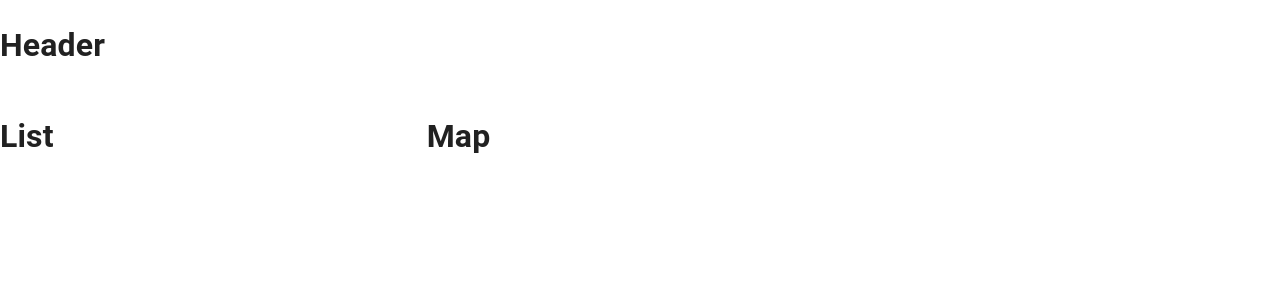
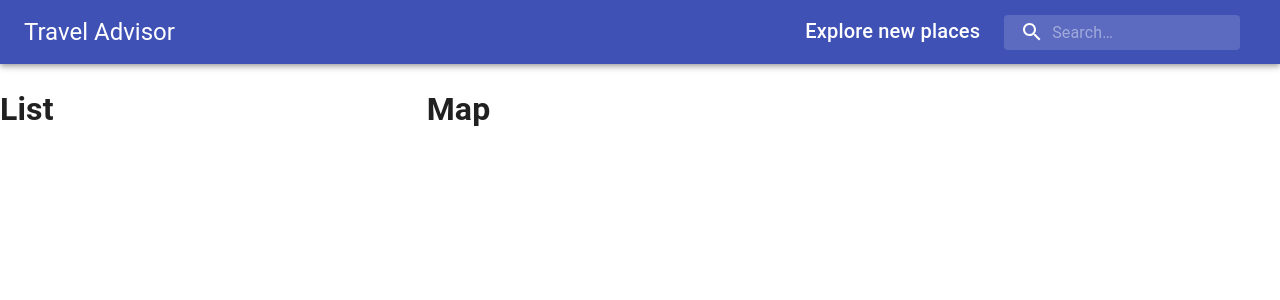
Before and after one commit to Huulamnguyen/travel-advisor-react-material-ui, a React (Create React App) app: page / in a window 1280 px wide. Shown: the top 300 px of the page. Built offline with nearby package versions, Linux system fonts and the light colour scheme.

Commit message:
completed Header component

```diff
--- a/package.json
+++ b/package.json
@@ -5,9 +5,13 @@
   "dependencies": {
     "@emotion/react": "^11.9.0",
     "@emotion/styled": "^11.8.1",
+    "@material-ui/core": "^4.12.4",
+    "@material-ui/icons": "^4.11.3",
+    "@material-ui/styles": "^4.11.5",
     "@mui/icons-material": "^5.6.2",
     "@mui/lab": "^5.0.0-alpha.80",
     "@mui/material": "^5.6.4",
+    "@mui/styles": "^5.7.0",
     "@react-google-maps/api": "^2.10.2",
     "@testing-library/jest-dom": "^5.16.4",
     "@testing-library/react": "^13.2.0",
--- a/src/components/Header/Header.js
+++ b/src/components/Header/Header.js
@@ -1,9 +1,35 @@
 import React from 'react';
+// import { Autocomplete } from '@react-google-maps/api';
+import { AppBar, Toolbar, Typography, InputBase, Box } from '@material-ui/core';
+import SearchIcon from '@material-ui/icons/Search';
+
+import useStyles from './styles.js';
 
 const Header = () => {
-    return (
-        <h1>Header</h1>
-    )
-}
+  const classes = useStyles();
+
+  return (
+    <AppBar position="static">
+      <Toolbar className={classes.toolbar}>
+        <Typography variant="h5" className={classes.title}>
+          Travel Advisor
+        </Typography>
+        <Box display="flex">
+          <Typography variant="h6" className={classes.title}>
+            Explore new places
+          </Typography>
+          {/* <Autocomplete> */}
+            <div className={classes.search}>
+              <div className={classes.searchIcon}>
+                <SearchIcon />
+              </div>
+              <InputBase placeholder="Search…" classes={{ root: classes.inputRoot, input: classes.inputInput }} />
+            </div>
+          {/* </Autocomplete> */}
+        </Box>
+      </Toolbar>
+    </AppBar>
+  );
+};
 
 export default Header;
--- a/src/components/Header/styles.js
+++ b/src/components/Header/styles.js
@@ -0,0 +1,32 @@
+import { alpha, makeStyles } from '@material-ui/core/styles';
+
+export default makeStyles((theme) => ({
+  title: {
+    display: 'none',
+    [theme.breakpoints.up('sm')]: {
+      display: 'block',
+    },
+  },
+  search: {
+    position: 'relative',
+    borderRadius: theme.shape.borderRadius,
+    backgroundColor: alpha(theme.palette.common.white, 0.15),
+    '&:hover': { backgroundColor: alpha(theme.palette.common.white, 0.25) },
+    marginRight: theme.spacing(2),
+    marginLeft: 0,
+    width: '100%',
+    [theme.breakpoints.up('sm')]: { marginLeft: theme.spacing(3), width: 'auto' },
+  },
+  searchIcon: {
+    padding: theme.spacing(0, 2), height: '100%', position: 'absolute', pointerEvents: 'none', display: 'flex', alignItems: 'center', justifyContent: 'center',
+  },
+  inputRoot: {
+    color: 'inherit',
+  },
+  inputInput: {
+    padding: theme.spacing(1, 1, 1, 0), paddingLeft: `calc(1em + ${theme.spacing(4)}px)`, transition: theme.transitions.create('width'), width: '100%', [theme.breakpoints.up('md')]: { width: '20ch' },
+  },
+  toolbar: {
+    display: 'flex', justifyContent: 'space-between',
+  },
+}));
```
Also changed, not shown: 1 other file (tests, documents, lock files or other folders).
